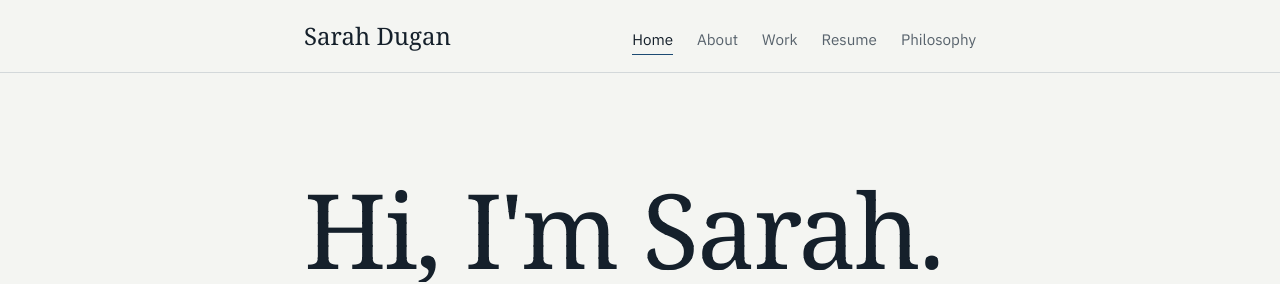
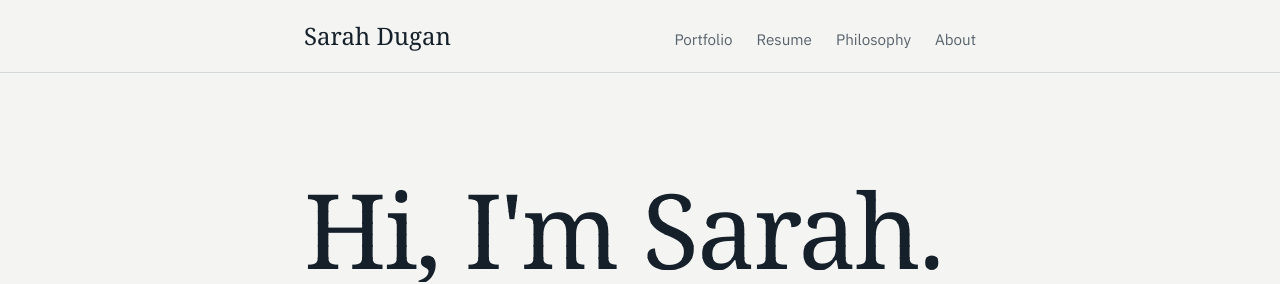
Before and after one commit to scrivera-dugan/site, a Jekyll site: the page built from index.md, in a window 1280 px wide. Shown: the top 284 px of the page. Built offline with Jekyll 4.4.1, drawn with Linux system fonts in a browser that asks for light colours; some web fonts are replaced.

Commit message:
Nav: Portfolio, Resume, Philosophy, About; logo is home

```diff
--- a/_layouts/default.html
+++ b/_layouts/default.html
@@ -15,7 +15,7 @@
     <meta property="og:title" content="{% if page.url == '/' %}{{ site.title }}{% else %}{{ page.title }} | {{ site.title }}{% endif %}">
     <meta property="og:description" content="{{ description }}">
     <meta property="og:url" content="{{ page.url | absolute_url }}">
-    <meta property="og:image" content="{{ '/images/sdugan.jpg' | absolute_url }}">
+    <meta property="og:image" content="{{ '/images/sdugan.png' | absolute_url }}">
     <meta name="twitter:card" content="summary">
 
     <link rel="icon" href="{{ '/favicon.svg' | relative_url }}" type="image/svg+xml">
@@ -41,11 +41,10 @@
         <div class="nav-container">
             <a href="{{ '/' | relative_url }}" class="nav-logo">Sarah Dugan</a>
             <div class="nav-links">
-                <a href="{{ '/' | relative_url }}" {% if page.url == '/' %}class="active" aria-current="page"{% endif %}>Home</a>
-                <a href="{{ '/about-me.html' | relative_url }}" {% if page.url contains 'about' %}class="active" aria-current="page"{% endif %}>About</a>
-                <a href="{{ '/my-work.html' | relative_url }}" {% if page.url contains 'work' %}class="active" aria-current="page"{% endif %}>Work</a>
+                <a href="{{ '/my-work.html' | relative_url }}" {% if page.url contains 'work' %}class="active" aria-current="page"{% endif %}>Portfolio</a>
                 <a href="{{ '/resume.html' | relative_url }}" {% if page.url contains 'resume' %}class="active" aria-current="page"{% endif %}>Resume</a>
                 <a href="{{ '/friends&philosophy.html' | relative_url }}" {% if page.url contains 'philosophy' %}class="active" aria-current="page"{% endif %}>Philosophy</a>
+                <a href="{{ '/about-me.html' | relative_url }}" {% if page.url contains 'about' %}class="active" aria-current="page"{% endif %}>About</a>
             </div>
         </div>
     </nav>
```
